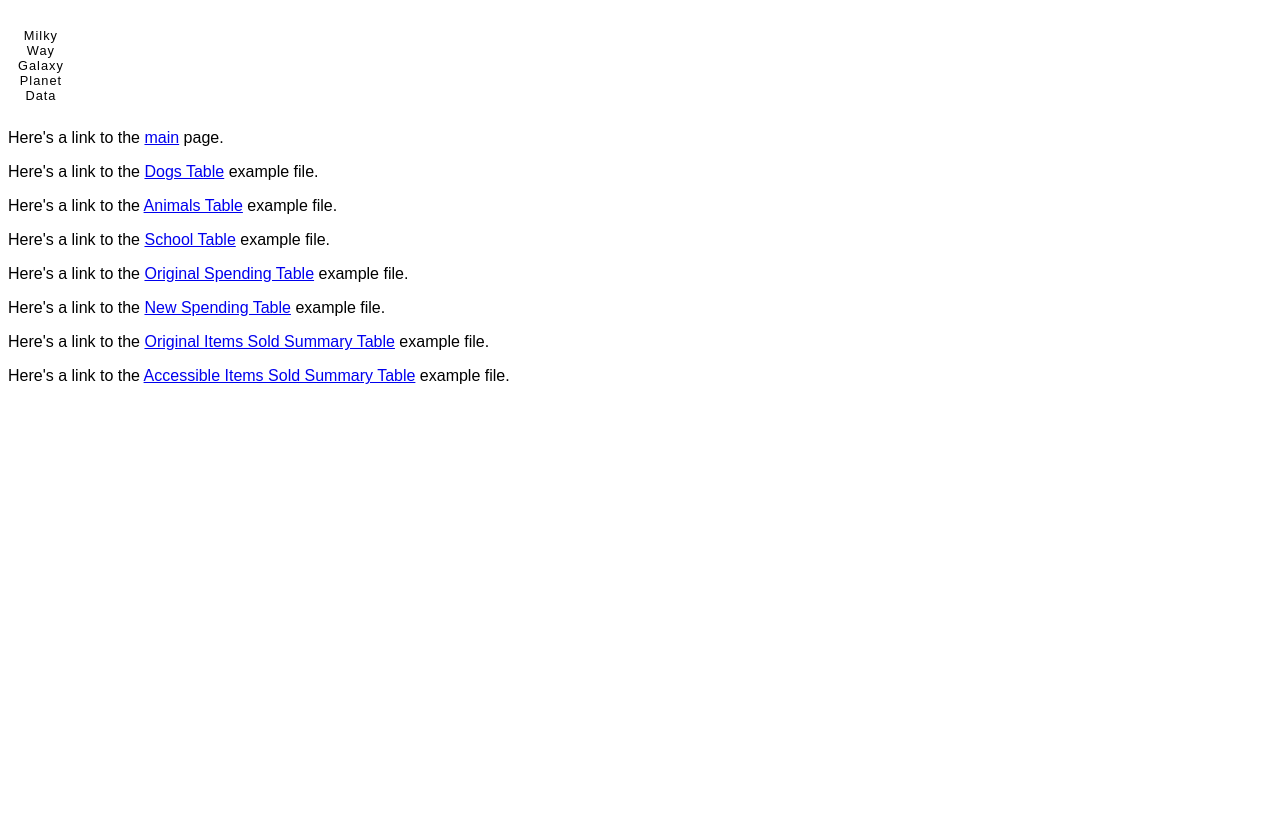
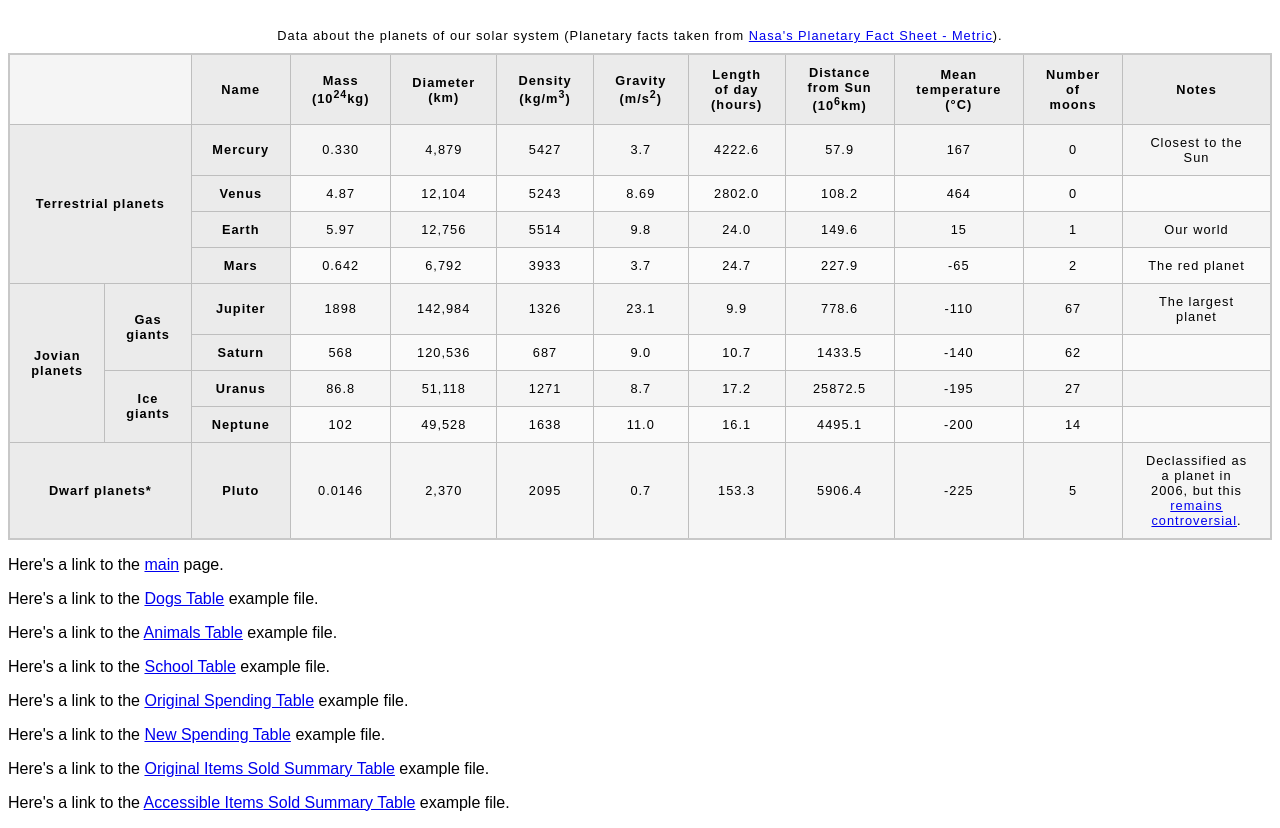
Before and after one commit to TXMack713/mdn-html-tables, a plain HTML site: page planets-data.html in a window 1280 px wide. Shown: the part 48-876 px from the top of the page. Before the commit the page ends 800 px from the top, so only its background shows below. Drawn offline with Linux system fonts and the light colour scheme.

Commit message:
Added the MDN HTML Tables Assessment to the project.

```diff
--- a/planets-data.html
+++ b/planets-data.html
@@ -12,10 +12,145 @@
 <body>
   <h1>MDN HTML Tables Assessment Challenge</h1>
   <table>
-    <caption>Milky Way Galaxy Planet Data</caption>
-    <thead></thead>
-    <tbody></tbody>
-    <tfoot></tfoot>
+    <caption>Data about the planets of our solar system (Planetary facts taken from <a
+        href="http://nssdc.gsfc.nasa.gov/planetary/factsheet/">Nasa's Planetary Fact Sheet - Metric</a>).</caption>
+    <colgroup>
+      <col span="2">
+      <col style="border: 1px solid black" />
+      <col span="9">
+    </colgroup>
+    <thead>
+      <tr scope="row">
+        <td scope="col" colspan="2">&nbsp;</td>
+        <th scope="col">Name</th>
+        <th scope="col">Mass (10<sup>24</sup>kg)</th>
+        <th scope="col">Diameter (km)</th>
+        <th scope="col">Density (kg/m<sup>3</sup>)</th>
+        <th scope="col">Gravity (m/s<sup>2</sup>)</th>
+        <th scope="col">Length of day (hours)</th>
+        <th scope="col">Distance from Sun (10<sup>6</sup>km)</th>
+        <th scope="col">Mean temperature (°C)</th>
+        <th scope="col">Number of moons</th>
+        <th scope="col">Notes</th>
+      </tr>
+    </thead>
+    <tbody>
+      <tr scope="row">
+        <th colspan="2" rowspan="4">Terrestrial planets</th>
+        <th>Mercury</th>
+        <td>0.330</td>
+        <td>4,879</td>
+        <td>5427</td>
+        <td>3.7</td>
+        <td>4222.6</td>
+        <td>57.9</td>
+        <td>167</td>
+        <td>0</td>
+        <td>Closest to the Sun</td>
+      </tr>
+      <tr scope="row">
+        <th>Venus</th>
+        <td>4.87</td>
+        <td>12,104</td>
+        <td>5243</td>
+        <td>8.69</td>
+        <td>2802.0</td>
+        <td>108.2</td>
+        <td>464</td>
+        <td>0</td>
+        <td>&nbsp;</td>
+      </tr>
+      <tr scope="row">
+        <th>Earth</th>
+        <td>5.97</td>
+        <td>12,756</td>
+        <td>5514</td>
+        <td>9.8</td>
+        <td>24.0</td>
+        <td>149.6</td>
+        <td>15</td>
+        <td>1</td>
+        <td>Our world</td>
+      </tr>
+      <tr scope="row">
+        <th>Mars</th>
+        <td>0.642</td>
+        <td>6,792</td>
+        <td>3933</td>
+        <td>3.7</td>
+        <td>24.7</td>
+        <td>227.9</td>
+        <td>-65</td>
+        <td>2</td>
+        <td>The red planet</td>
+      </tr>
+      <tr scope="row">
+        <th rowspan="4">Jovian planets</th>
+        <th rowspan="2">Gas giants</th>
+        <th>Jupiter</th>
+        <td>1898</td>
+        <td>142,984</td>
+        <td>1326</td>
+        <td>23.1</td>
+        <td>9.9</td>
+        <td>778.6</td>
+        <td>-110</td>
+        <td>67</td>
+        <td>The largest planet</td>
+      </tr>
+      <tr scope="row">
+        <th>Saturn</th>
+        <td>568</td>
+        <td>120,536</td>
+        <td>687</td>
+        <td>9.0</td>
+        <td>10.7</td>
+        <td>1433.5</td>
+        <td>-140</td>
+        <td>62</td>
+        <td>&nbsp;</td>
+      </tr>
+      <tr scope="row">
+        <th rowspan="2">Ice giants</th>
+        <th>Uranus</th>
+        <td>86.8</td>
+        <td>51,118</td>
+        <td>1271</td>
+        <td>8.7</td>
+        <td>17.2</td>
+        <td>25872.5</td>
+        <td>-195</td>
+        <td>27</td>
+        <td>&nbsp;</td>
+      </tr>
+      <tr scope="row">
+        <th>Neptune</th>
+        <td>102</td>
+        <td>49,528</td>
+        <td>1638</td>
+        <td>11.0</td>
+        <td>16.1</td>
+        <td>4495.1</td>
+        <td>-200</td>
+        <td>14</td>
+        <td>&nbsp;</td>
+      </tr>
+      <tr scope="row">
+        <th colspan="2">Dwarf planets*</th>
+        <th>Pluto</th>
+        <td>0.0146</td>
+        <td>2,370</td>
+        <td>2095</td>
+        <td>0.7</td>
+        <td>153.3</td>
+        <td>5906.4</td>
+        <td>-225</td>
+        <td>5</td>
+        <td>Declassified as a planet in 2006, but this <a
+            href="http://www.usatoday.com/story/tech/2014/10/02/pluto-planet-solar-system/16578959/">remains
+            controversial</a>.</td>
+      </tr>
+    </tbody>
   </table>
 
   <p>Here's a link to the <a href="index.html">main</a> page.</p>
```
